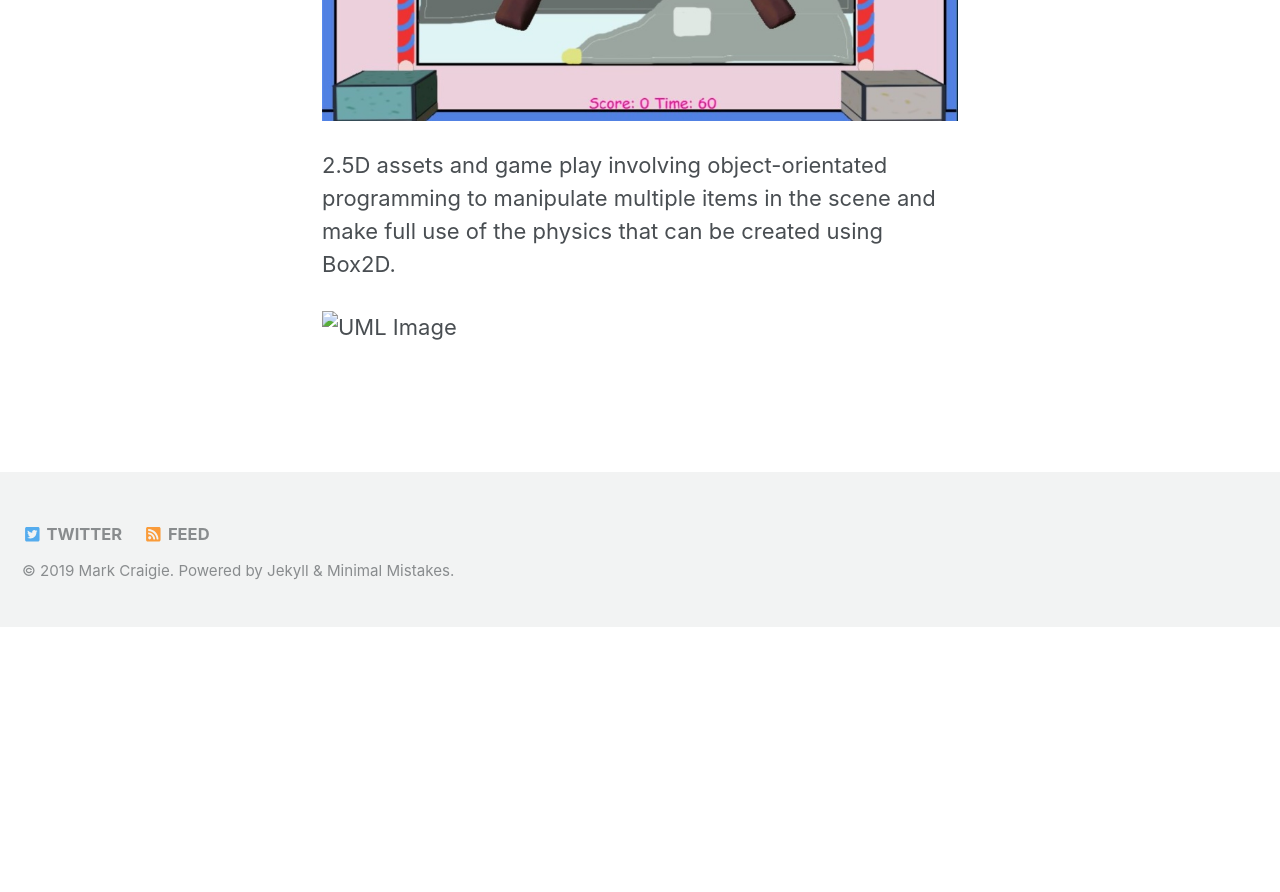
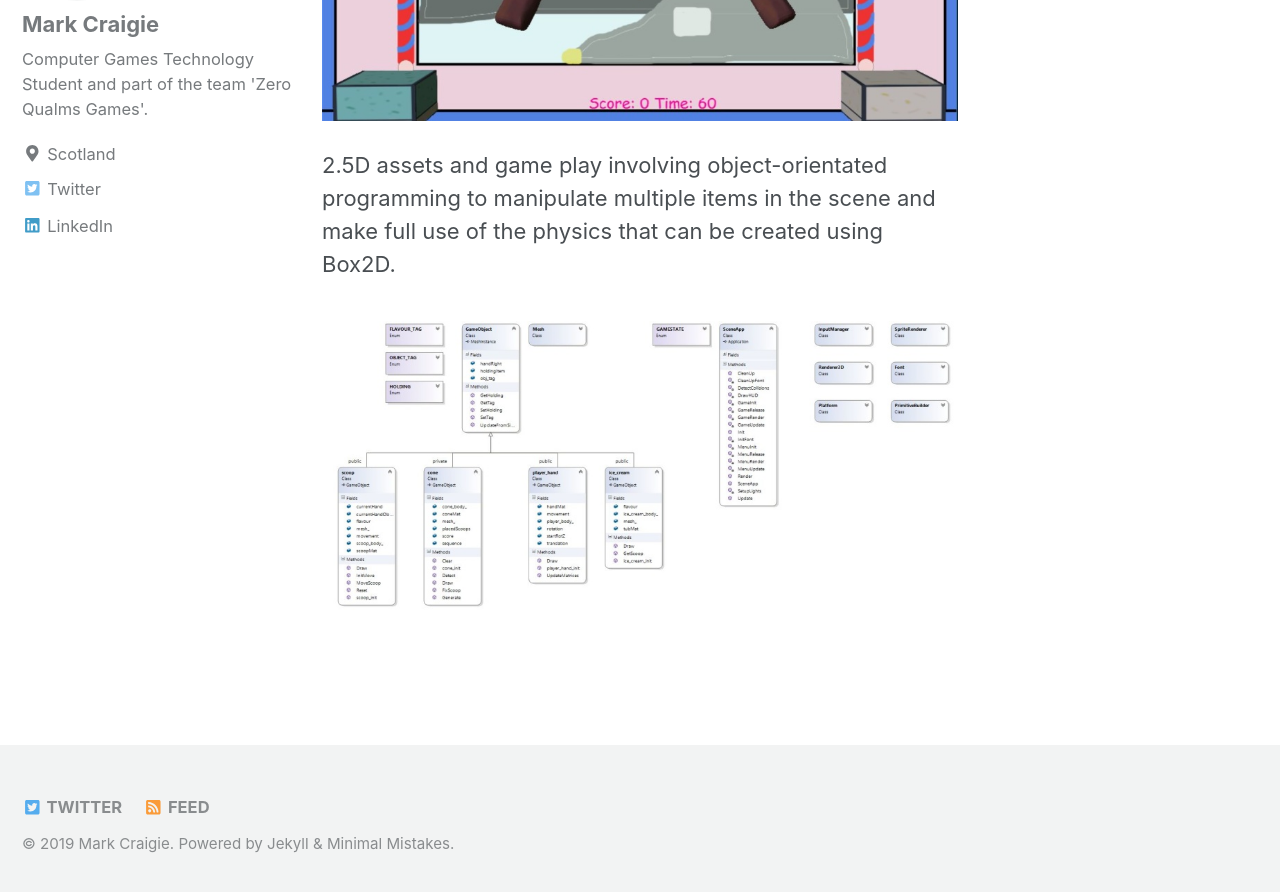
Before and after one commit to LeSmurk/CraigieDev, a Jekyll site: the page built from _pages/icecreamrush.md, in a window 1280 px wide and 900 px high, scrolled down 1198 px. Shown: the top 892 px of the window. Built offline with Jekyll 4.4.1, drawn with Linux system fonts in a browser that asks for light colours; nearby versions of some CDN libraries; before the commit the page ends 1825 px from its top, so only the background shows below that.

Commit message:
Update icecreamrush.md

```diff
--- a/_pages/icecreamrush.md
+++ b/_pages/icecreamrush.md
@@ -15,4 +15,4 @@ The game has multiple features such as different game states, difficulty toggle,
 
 2.5D assets and game play involving object-orientated programming to manipulate multiple items in the scene and make full use of the physics that can be created using Box2D.
 
-![UML Image]({{ "/assets/UniWork/IceCreamRushUML.JPG" | relative_url }})
+![UML Image]({{ "/assets/UniWork/Diagrams/IceCreamRushUML.JPG" | relative_url }})
```
